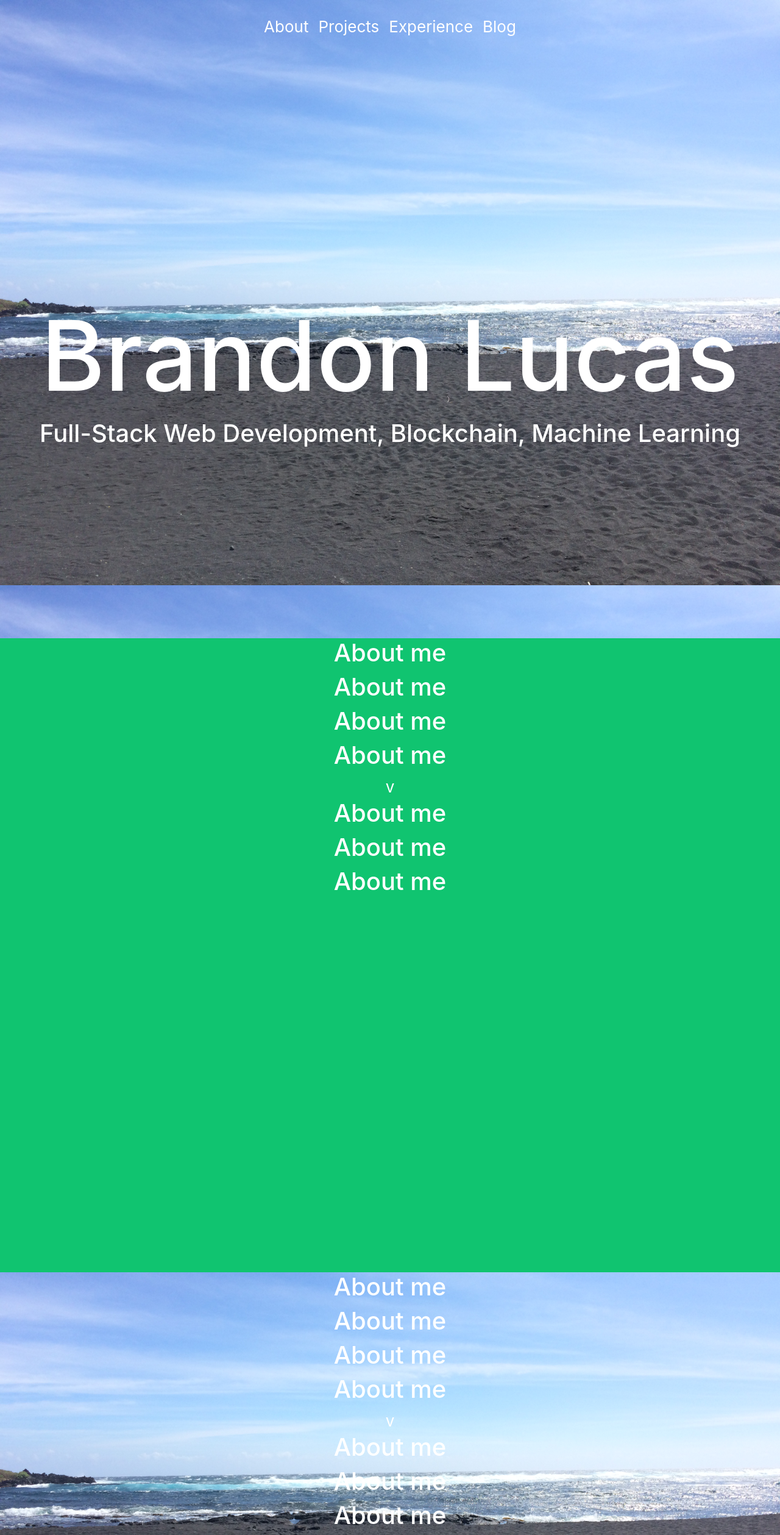
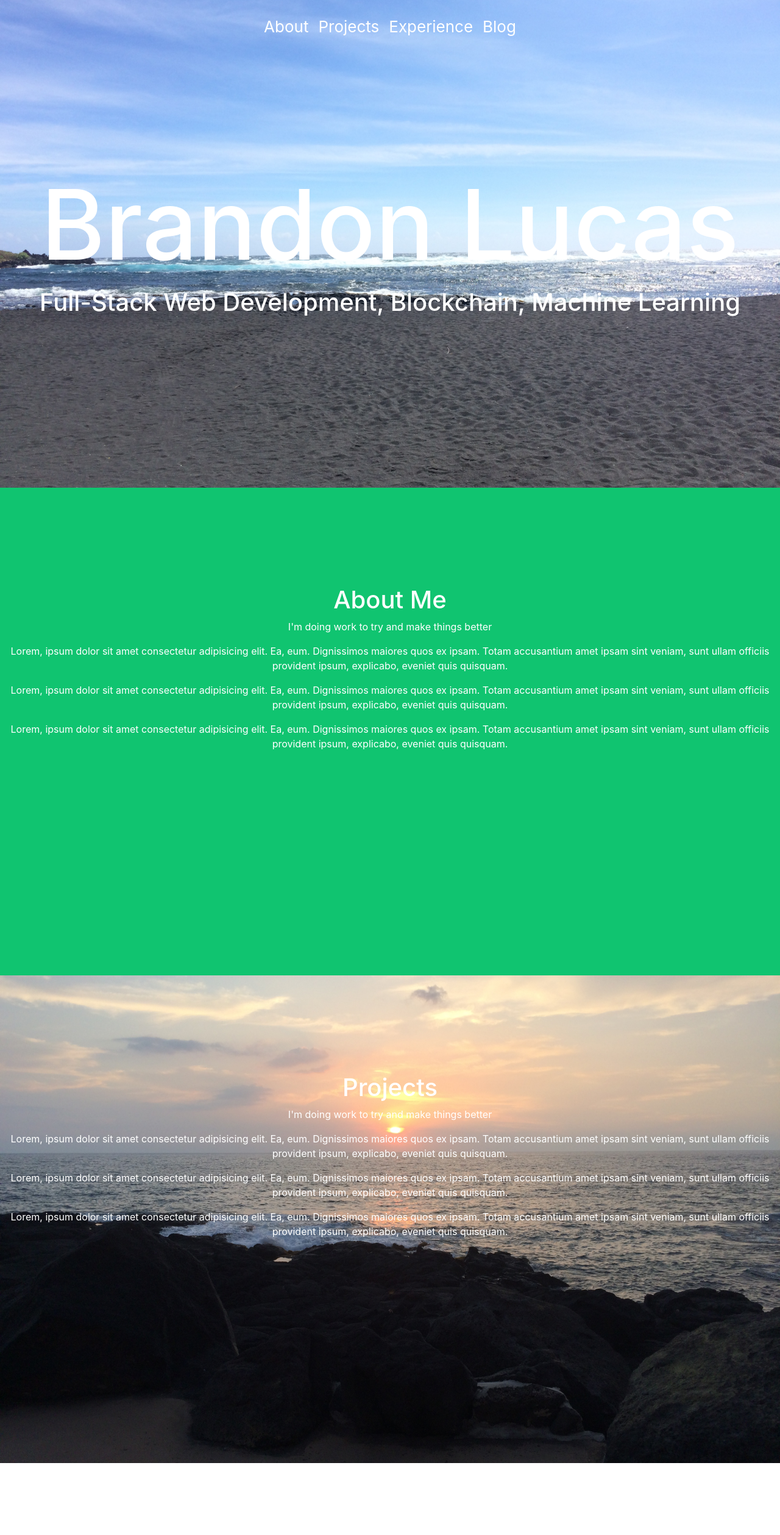
Before and after one commit to thebrandonlucas/homebase, a React (Create React App) app: page / in a window 1280 px wide. Shown: the whole page at 61% size. After the commit the page ends 2400 px from the top, so only its background shows below. Built offline with nearby package versions, Linux system fonts and the light colour scheme.

Commit message:
added multi image parallax

```diff
--- a/src/App.css
+++ b/src/App.css
@@ -1,10 +1,5 @@
 .App {
   text-align: center;
-}
-
-.App-logo {
-  height: 40vmin;
-  pointer-events: none;
 }
 
 @media (prefers-reduced-motion: no-preference) {
@@ -14,6 +9,30 @@
 }
 
 .App-header {
+  /* background-image: url('images/IMG_2290.JPG');  */
+  /* background-attachment: fixed;
+  background-position: center;
+  background-repeat: no-repeat;
+  background-size: cover;
+  min-height: 100vh; */
+  /* display: flex;
+  flex-direction: column;
+  align-items: center;
+  justify-content: center;
+  font-size: calc(10px + 2vmin);
+  color: white; */
+}
+
+@keyframes App-logo-spin {
+  from {
+    transform: rotate(0deg);
+  }
+  to {
+    transform: rotate(360deg);
+  }
+}
+
+.homepage {
   background-image: url('images/IMG_2290.JPG');
   background-attachment: fixed;
   background-position: center;
@@ -28,29 +47,29 @@
   color: white;
 }
 
-.App-link {
-  color: #61dafb;
+.projectpage {
+  background-image: url('images/IMG_2204.JPG');
+  background-attachment: fixed;
+  background-position: center;
+  background-repeat: no-repeat;
+  background-size: cover;
+  min-height: 100vh;
 }
 
-@keyframes App-logo-spin {
-  from {
-    transform: rotate(0deg);
-  }
-  to {
-    transform: rotate(360deg);
-  }
+.navbar-container {
+  display: flex;
+  flex-direction: column;
+  align-items: center;
+  justify-self: center;
+  width: 30vw;
+  margin: auto auto;
 }
 
-.background-container {
+.navbar-container-background {
   background: rgba(0, 0, 0, 0.8);
   border-radius: 10vmin;
   z-index: 1;
   transition: 0.3s;
-}
-
-.background-container-content {
-  padding: 3vmin;
-  height: 0vmin;
 }
 
 .title {
@@ -62,34 +81,18 @@
   min-height: 100vh;
 }
 
-.min-vh-navbar {
-  min-height: 20vh;
-}
-
-@media (max-width: 768px) {
-  .min-vh-title {
-    min-height: 30vh;
-  }
-
-  .min-vh-navbar {
-    min-height: 40vh;
-  }
-}
-
 .subtitle {
   display: block;
   font-size: 5vmin;
 }
 
 .page-container {
-  background-color: rgb(16, 196, 112);
   color: white;
-  width: 100%;
-  height: 100%;
+  padding-top: 20vh;
 }
 
 .fullscreen {
-  height: 130vh;
+  height: 100vh;
 }
 
 .fillspace {
--- a/src/App.tsx
+++ b/src/App.tsx
@@ -2,6 +2,9 @@ import React, { useEffect, useState } from 'react';
 import logo from './logo.svg';
 import './App.css';
 import { Navbar, Nav, NavDropdown, Form, FormControl, Button } from 'react-bootstrap'
+
+import AboutPage from 'components/AboutPage'
+import ProjectsPage from 'components/ProjectsPage'
 
 function App() {
   const [activeClass, setActiveClass] = useState('')
@@ -10,7 +13,7 @@ function App() {
     window.addEventListener('scroll', () => {
       let navBackgroundClass = '';
       if (window.scrollY > 100) {
-        navBackgroundClass = 'background-container';
+        navBackgroundClass = 'navbar-container-background';
       }
       setActiveClass(navBackgroundClass);
     });
@@ -18,47 +21,35 @@ function App() {
 
   return (
     <div id="bootstrap-overrides" className="App">
-      <header className="App-header">
-        <div className={activeClass + " sticky-top"}>
+      {/* <header className="App-header"> */}
+
+      <div className="homepage">
+        <div className={activeClass + " navbar-container fixed-top"}>
           <Navbar expand="lg">
+            <Navbar.Toggle aria-controls="basic-navbar-nav" />
+            <Navbar.Collapse id="navbar">
               <Nav className="mr-auto">
                 <Nav.Link href="#about">About</Nav.Link>
                 <Nav.Link href="#projects">Projects</Nav.Link>
                 <Nav.Link href="#experience">Experience</Nav.Link>
                 <Nav.Link href="#blog">Blog</Nav.Link>
               </Nav>
+            </Navbar.Collapse>
           </Navbar>
         </div>
         <div className="d-flex flex-column align-items-center justify-content-center min-vh-title">
-          <div className="background-container-content">
+          <div>
             <h1 className="title">Brandon Lucas</h1>
             <h3 className="subtitle">Full-Stack Web Development, Blockchain, Machine Learning</h3>
           </div>
         </div>
+      </div>
 
-        <div className="min-vh-navbar"></div>
 
-        <div id="about" className="page-container fullscreen">
-          <h1>About me</h1>
-          <h1>About me</h1>
-          <h1>About me</h1>
-          <h1>About me</h1>
-
-          v<h1>About me</h1>
-          <h1>About me</h1>
-          <h1>About me</h1>
-        </div>
-        <div>
-          <h1>About me</h1>
-          <h1>About me</h1>
-          <h1>About me</h1>
-          <h1>About me</h1>
-
-          v<h1>About me</h1>
-          <h1>About me</h1>
-          <h1>About me</h1>
-        </div>
-      </header>
+      {/* <div className="min-vh-navbar"></div> */}
+      <AboutPage bgColor='rgb(16, 196, 112)' />
+      <ProjectsPage img='images/IMG_2204.JPG' />
+      {/* </header> */}
 
     </div >
   );
--- /dev/null
+++ b/src/components/AboutPage.tsx
@@ -0,0 +1,15 @@
+import React, { useEffect, useState } from 'react';
+
+function AboutPage(props: any) {
+    return (
+        <div id="about" className="page-container fullscreen" style={{ backgroundColor: props.bgColor }}>
+            <h1>About Me</h1>
+            <p>I'm doing work to try and make things better</p>
+            <p>Lorem, ipsum dolor sit amet consectetur adipisicing elit. Ea, eum. Dignissimos maiores quos ex ipsam. Totam accusantium amet ipsam sint veniam, sunt ullam officiis provident ipsum, explicabo, eveniet quis quisquam.</p>
+            <p>Lorem, ipsum dolor sit amet consectetur adipisicing elit. Ea, eum. Dignissimos maiores quos ex ipsam. Totam accusantium amet ipsam sint veniam, sunt ullam officiis provident ipsum, explicabo, eveniet quis quisquam.</p>
+            <p>Lorem, ipsum dolor sit amet consectetur adipisicing elit. Ea, eum. Dignissimos maiores quos ex ipsam. Totam accusantium amet ipsam sint veniam, sunt ullam officiis provident ipsum, explicabo, eveniet quis quisquam.</p>
+        </div>
+    );
+}
+
+export default AboutPage;
--- /dev/null
+++ b/src/components/ProjectsPage.tsx
@@ -0,0 +1,15 @@
+import React, { useEffect, useState } from 'react';
+
+function ProjectsPage(props: any) {
+    return (
+        <div id="projects" className="page-container fullscreen projectpage">
+            <h1>Projects</h1>
+            <p>I'm doing work to try and make things better</p>
+            <p>Lorem, ipsum dolor sit amet consectetur adipisicing elit. Ea, eum. Dignissimos maiores quos ex ipsam. Totam accusantium amet ipsam sint veniam, sunt ullam officiis provident ipsum, explicabo, eveniet quis quisquam.</p>
+            <p>Lorem, ipsum dolor sit amet consectetur adipisicing elit. Ea, eum. Dignissimos maiores quos ex ipsam. Totam accusantium amet ipsam sint veniam, sunt ullam officiis provident ipsum, explicabo, eveniet quis quisquam.</p>
+            <p>Lorem, ipsum dolor sit amet consectetur adipisicing elit. Ea, eum. Dignissimos maiores quos ex ipsam. Totam accusantium amet ipsam sint veniam, sunt ullam officiis provident ipsum, explicabo, eveniet quis quisquam.</p>
+        </div>
+    );
+}
+
+export default ProjectsPage;
```
Also changed, not shown: src/images/IMG_2204.JPG (added). Lines whose indentation alone changed are shown as unchanged.
